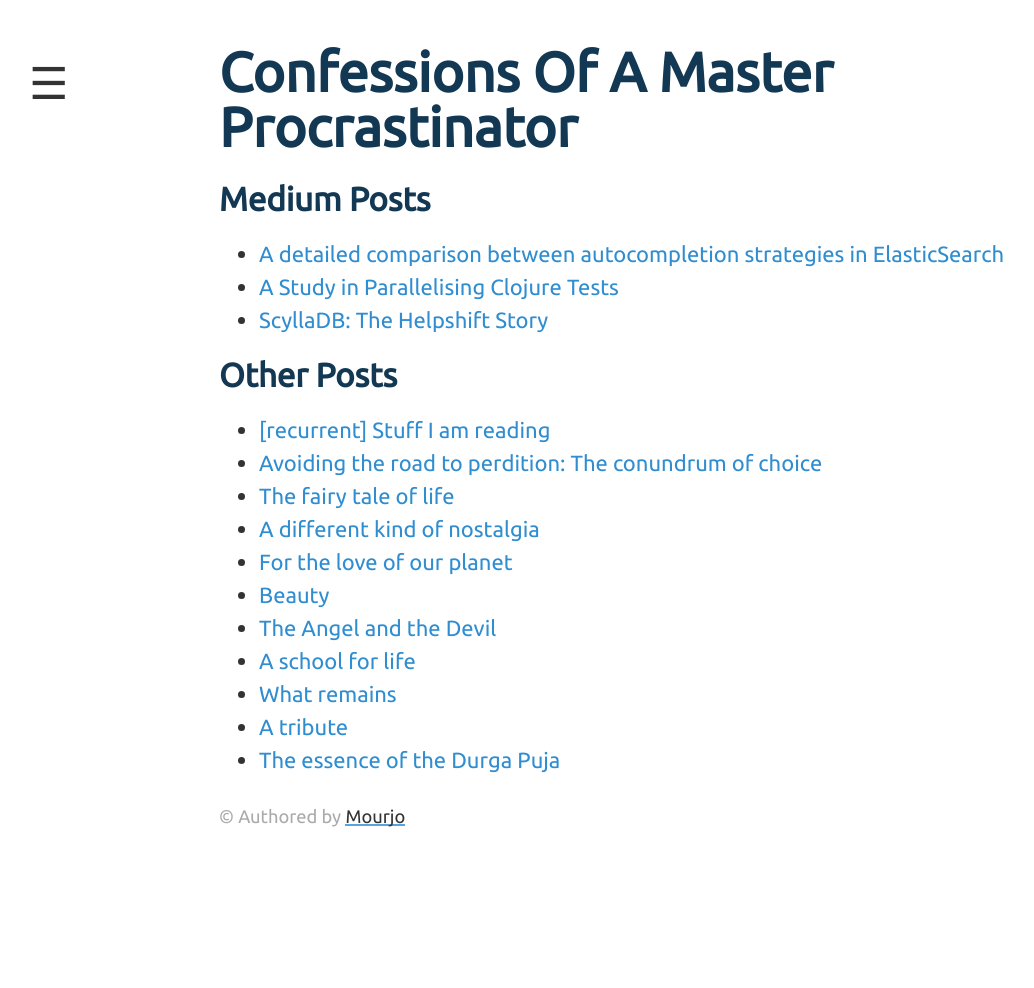
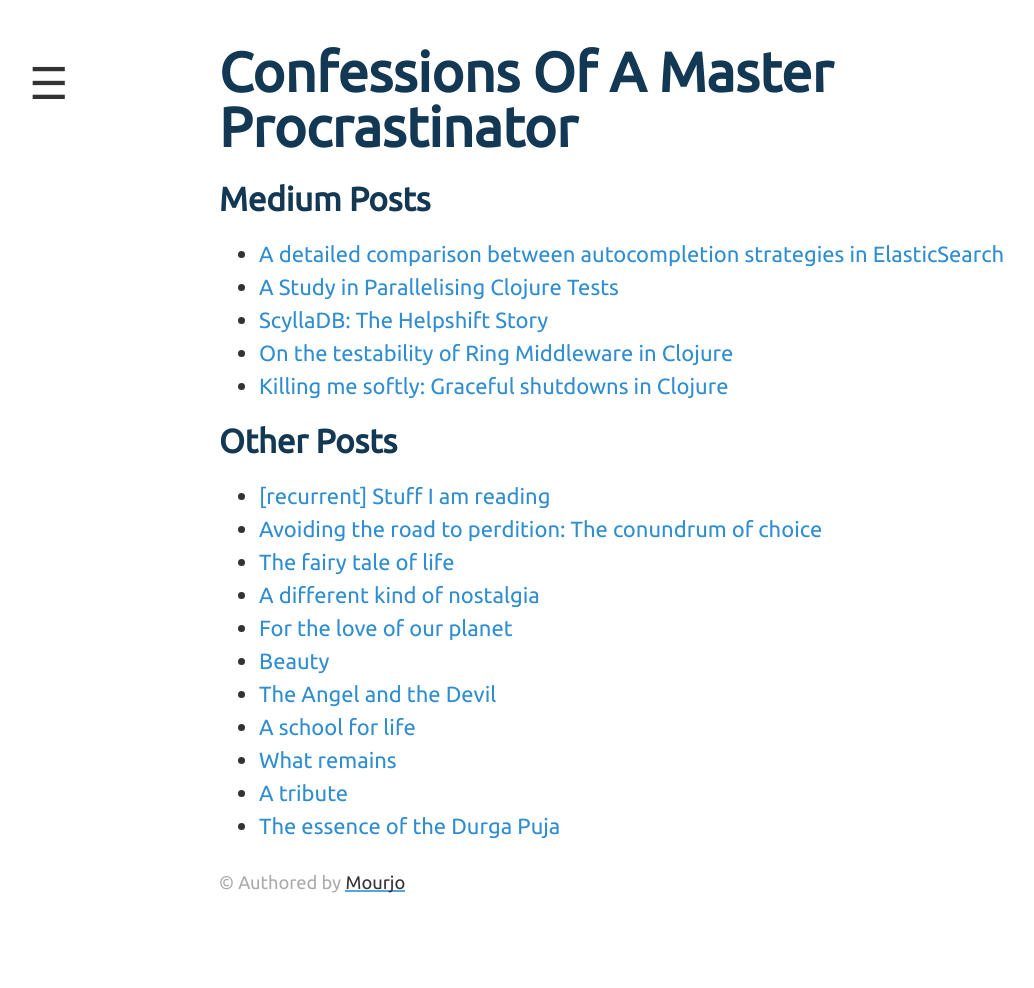
Before and after one commit to mourjo/blog, a Jekyll site: the page built from index.html, in a window 1280 px wide. Shown: the whole page, without its empty margins (21-1055 px from the left). Built offline with Jekyll 4.4.1, drawn with Linux system fonts in a browser that asks for light colours.

Commit message:
New posts on medium

```diff
--- a/index.html
+++ b/index.html
@@ -13,6 +13,10 @@ permalink: /
         <li><a href="https://medium.com/helpshift-engineering/a-study-in-parallelising-tests-b5253817beae" target="_blank">A Study in Parallelising Clojure Tests</a></li>
 
         <li><a href="https://medium.com/helpshift-engineering/scylladb-the-helpshift-story-3d332bf80ce2" target="_blank">ScyllaDB: The Helpshift Story</a></li>
+
+	<li><a href="https://medium.com/helpshift-engineering/on-the-testability-of-ring-middlewares-in-clojure-6795eae60f2a" target="_blank">On the testability of Ring Middleware in Clojure</a></li>
+
+	<li><a href="https://medium.com/helpshift-engineering/achieving-graceful-restarts-of-clojure-services-b3a3b9c1d60d" target="_blank">Killing me softly: Graceful shutdowns in Clojure</a></li>
     </ul>
 </div>
 
```
